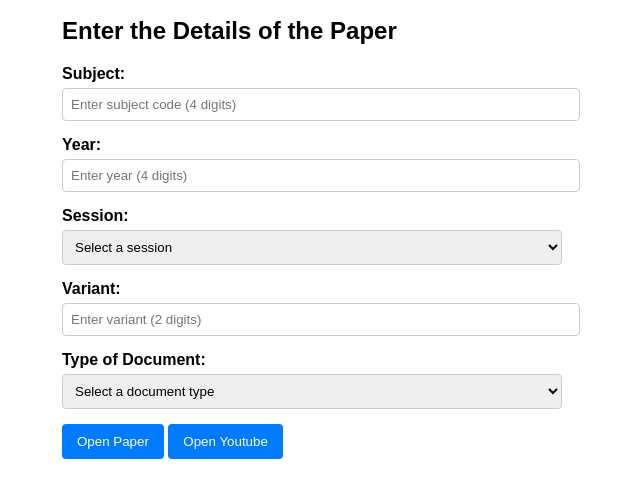
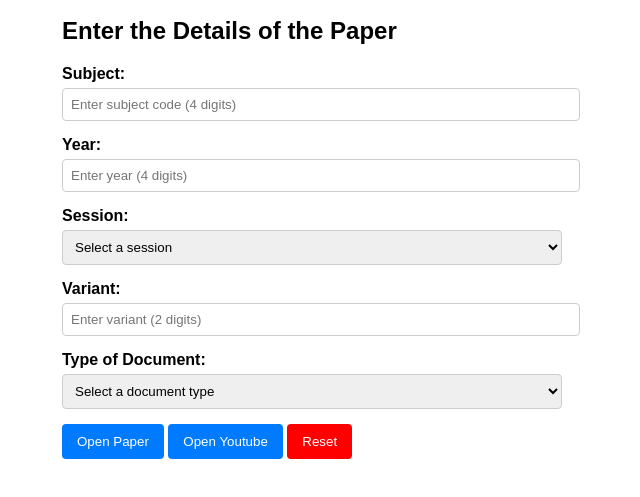
Before and after one commit to ultraspatial/CIESearch, a plain HTML site: page index.html in a window 1280 px wide. Shown: the part 89-586 px from the top of the page, without its empty margins (328-968 px from the left). Drawn offline with Linux system fonts and the light colour scheme.

Commit message:
v1.1
implemented reset button

```diff
--- a/index.html
+++ b/index.html
@@ -71,6 +71,7 @@
         <!-- Submit Button -->
         <button type="submit" id="paper">Open Paper</button>
         <button type="submit" id="yt">Open Youtube</button>
+        <button type="submit" id="reset" class="reset">Reset</button>
 
     <script src="scripts.js"></script>
 </body>
--- a/scripts.js
+++ b/scripts.js
@@ -26,8 +26,6 @@ form.addEventListener('paper', function(event) {
 
     window.open(url, '_blank');
 
-    // Reset the form after submission
-    form.reset();
 });
 
 
@@ -55,7 +53,11 @@ document.getElementById('yt').addEventListener('click', function(event) {
     const yturl = 'https://www.youtube.com/results?search_query=' + subject + '/' + variant + '/' + sessioncode + '/' +  year.slice(-2)
 
     window.open(yturl, '_blank');
+});
 
+document.getElementById('reset').addEventListener('click', function(event) {
+    // Prevent the default form submission behavior
+    event.preventDefault();
     // Reset the form after submission
     form.reset();
 });
--- a/style.css
+++ b/style.css
@@ -29,3 +29,9 @@ button {
 button:hover {
     background-color: #0056b3;
 }
+button.reset {
+    background-color: #FF0000;
+}
+button.reset:hover {
+    background-color: #cc0000;
+}
```
